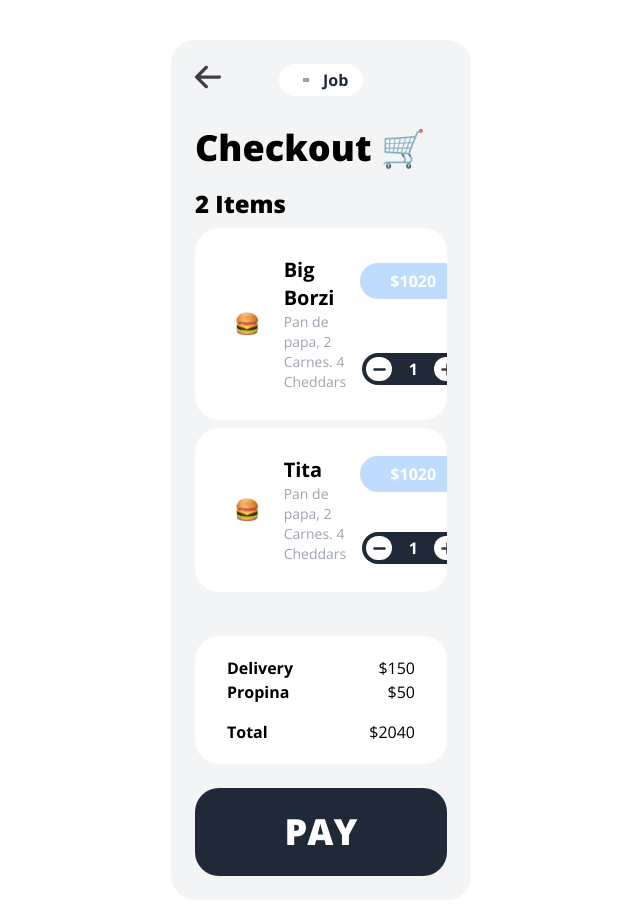
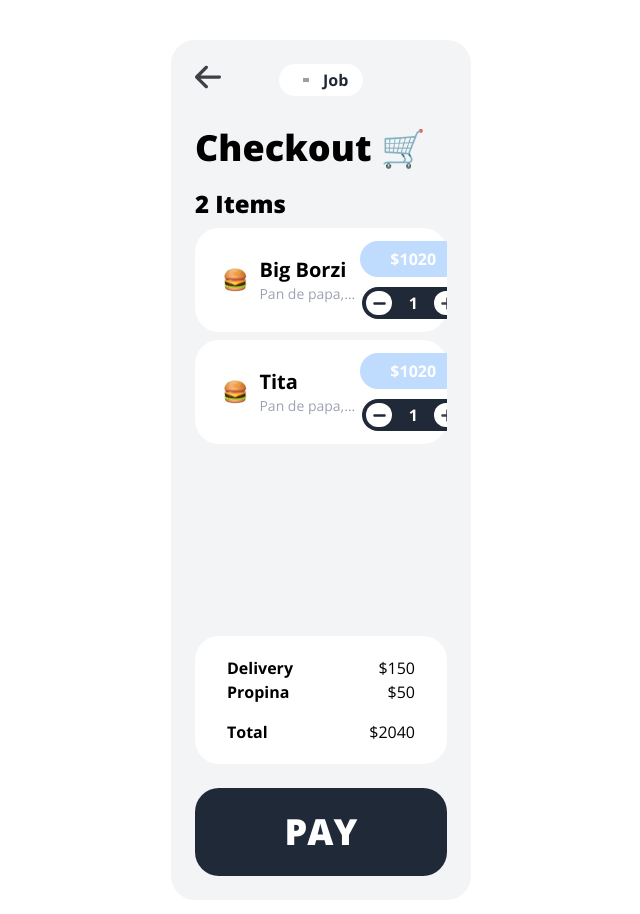
Before and after one commit to augustodelg/componentize-demo, a React (Vite) app: page / in a window 1280 px wide. Shown: the top 914 px of the page, without its empty margins (319-959 px from the left). Built offline with nearby package versions, Linux system fonts and the light colour scheme; grey boxes are pictures that could not be loaded.

Commit message:
TextInformation created

```diff
--- /dev/null
+++ b/src/components/ItemsList/components/ItemInCart/components/InformationSection/components/TextInformation.tsx
@@ -0,0 +1,22 @@
+import THEME from "../../../../../../../config/theme"
+import Typography from "../../../../../../generals/Typography"
+
+interface Props {
+    name: string
+    description: string
+}
+
+
+const TextInformation = (props: Props) => {
+    return (
+        <div className="grid grid-row-2 col-span-2 lg:col-span-1 my-5">
+            <Typography.Subtitle2>
+                {props.name}
+            </Typography.Subtitle2>
+            <Typography.Description className="truncate" color={THEME.colors.grayMedium.text} >
+                {props.description}
+            </Typography.Description>
+        </div>
+    )
+}
+export default TextInformation
--- a/src/components/ItemsList/components/ItemInCart/components/InformationSection/index.tsx
+++ b/src/components/ItemsList/components/ItemInCart/components/InformationSection/index.tsx
@@ -1,8 +1,8 @@
-import { Fragment, PropsWithChildren } from "react"
 import THEME from "../../../../../../config/theme"
 import { ProductInCart } from "../../../../../../entity/product.types"
 import Image from "../../../../../generals/Image"
 import Typography from "../../../../../generals/Typography"
+import TextInformation from "./components/TextInformation"
 
 interface Props extends Pick<ProductInCart, "name" | "description" | "image"> {
 }
@@ -11,15 +11,12 @@ interface Props extends Pick<ProductInCart, "name" | "description" | "image"> {
 const InformationSection = (props: Props) => {
 
     return (
-        <div className="grid grid-cols-2 ">
-            <Image src={props.image} center={true} size="w-2/6" />
-            <div className="grid grid-row-2 my-5">
-                <Typography.Subtitle2>
-                    {props.name}
-                </Typography.Subtitle2>
-                <Typography.Description color={THEME.colors.grayMedium.text} >
-                    {props.description}
-                </Typography.Description>
+        <div className="grid lg:grid-cols-3 grid-cols-3 ">
+            <div className="col-span-1 mx-auto my-auto">
+                <Image src={props.image} center={true} size="w-3/6" />
+            </div>
+            <div className="col-span-2">
+            <TextInformation description={props.description} name={props.name} />
             </div>
         </div>
 
```
